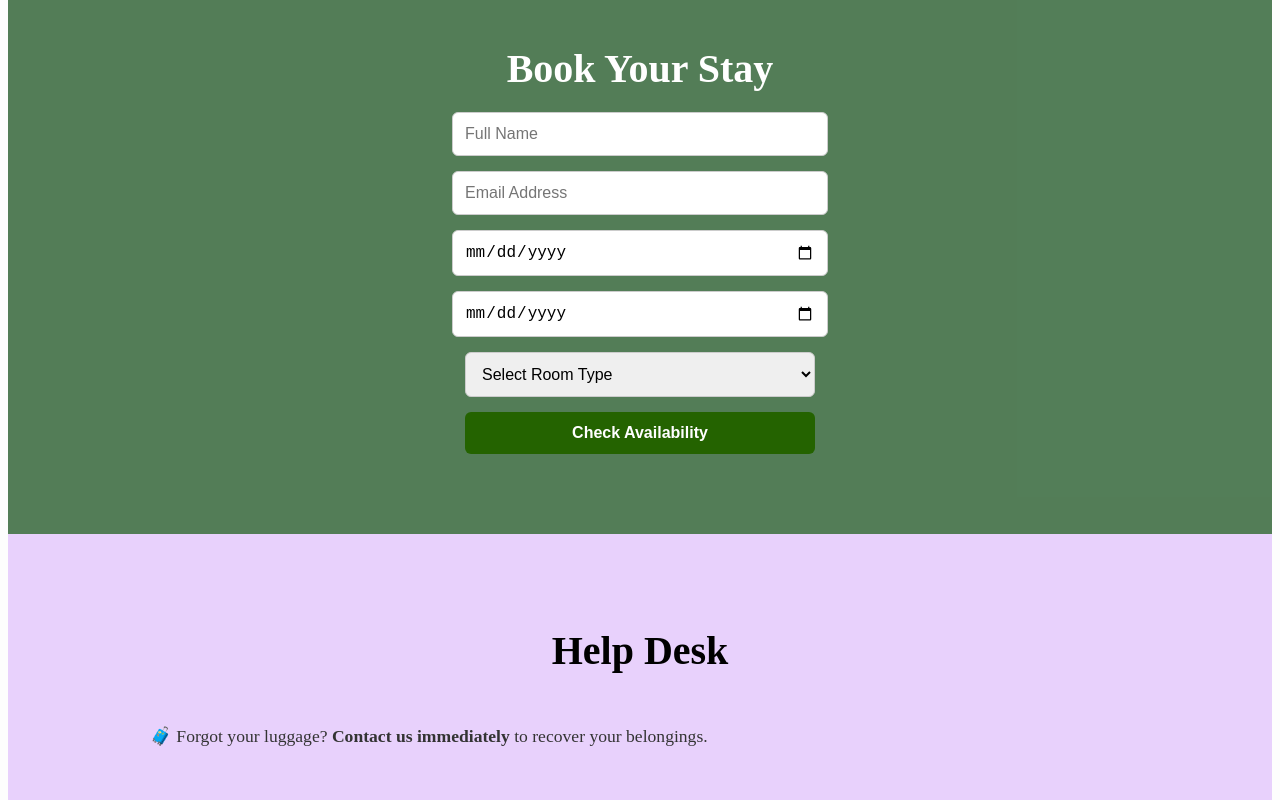
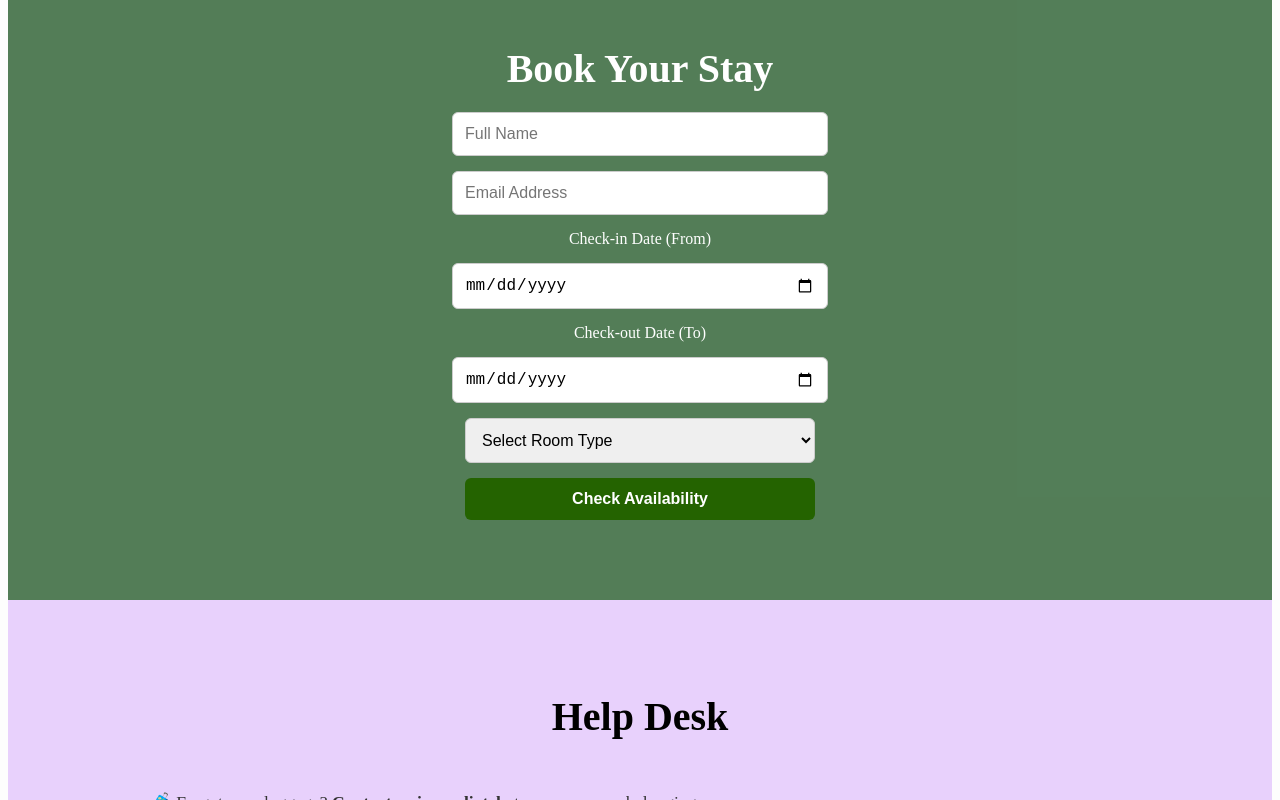
Before and after one commit to osman171105/hotels, a plain HTML site: page index.html in a window 1280 px wide. Shown: the part 2298-3098 px from the top of the page. Drawn offline with Linux system fonts and the light colour scheme.

Commit message:
Update index.html

```diff
--- a/index.html
+++ b/index.html
@@ -78,20 +78,27 @@
       <div class="form-group">
         <input type="text" id="name" placeholder="Full Name" required />
         <input type="email" id="email" placeholder="Email Address" required />
-        <input type="date" id="checkin" placeholder="From" required />
-        <input type="date" id="checkout" placeholder="To"required />
+
+        <label for="checkin" style="color: white;">Check-in Date (From)</label>
+        <input type="date" id="checkin" required />
+
+        <label for="checkout" style="color: white;">Check-out Date (To)</label>
+        <input type="date" id="checkout" required />
+
         <select id="room-type" required>
           <option value="">Select Room Type</option>
           <option value="Standard">Standard</option>
           <option value="Deluxe">Deluxe</option>
           <option value="Suite">Suite</option>
         </select>
+
         <button type="submit">Check Availability</button>
       </div>
     </form>
     <div id="booking-result" style="color: white; margin-top: 20px;"></div>
   </div>
 </section>
+
 
 <section id="helpdesk">
   <div class="container">
```
